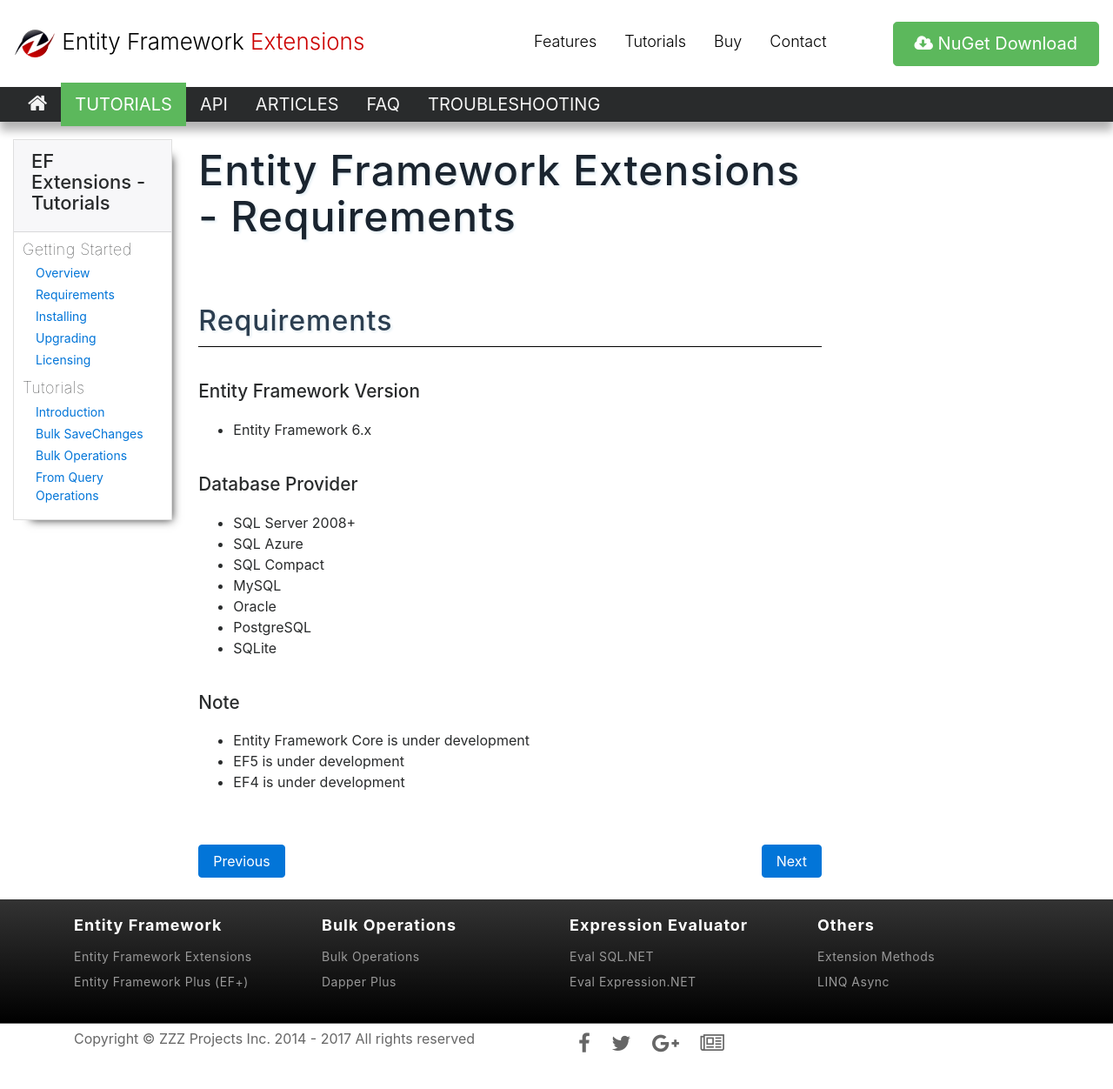
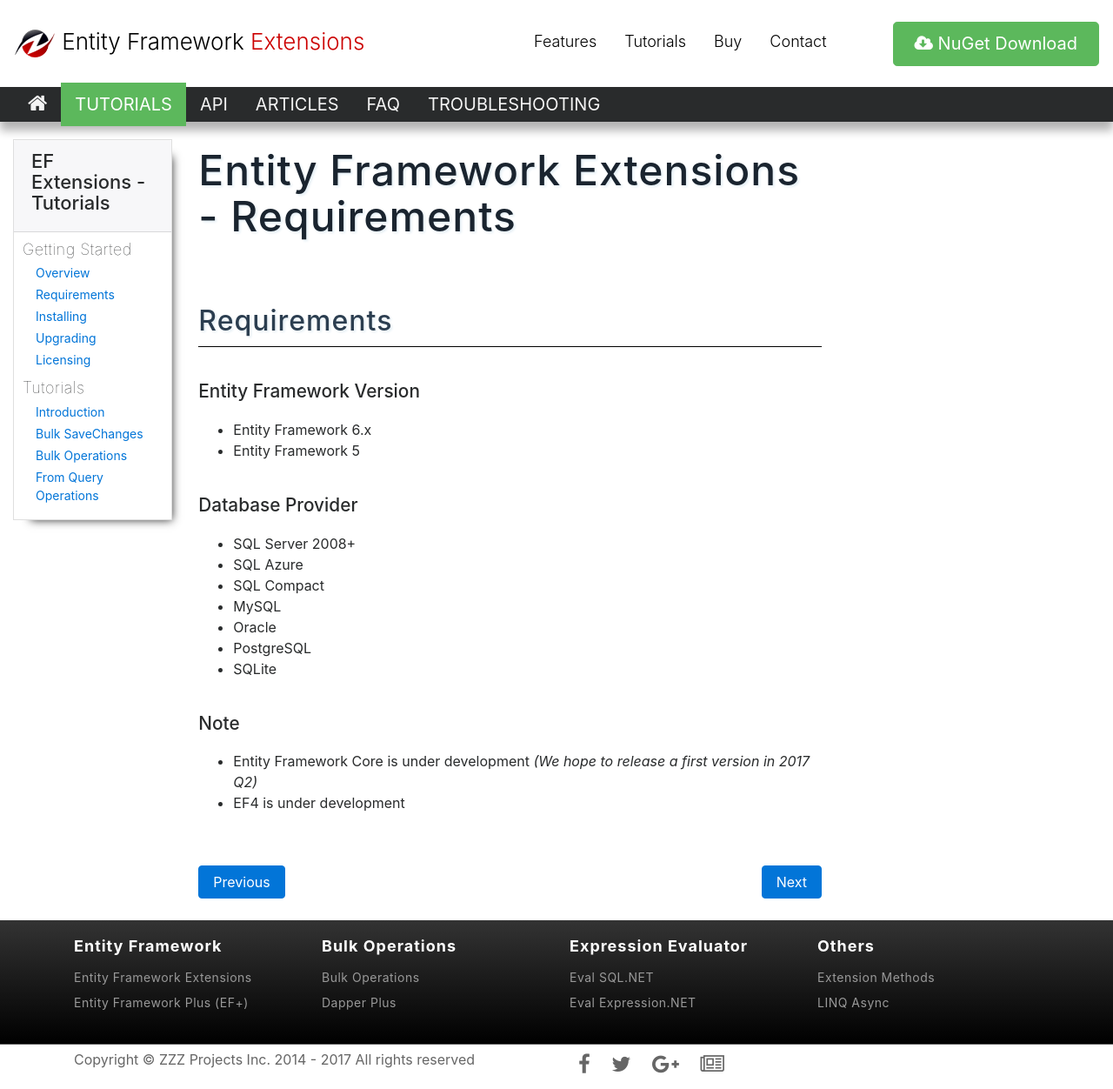
Before and after one commit to zzzprojects/EntityFramework-Extensions, a Jekyll site: the page built from docs/pages/tutorials/requirements.md, in a window 1280 px wide and 1252 px high. Shown: the whole window at 87% size. Built offline with Jekyll 4.4.1, drawn with Linux system fonts in a browser that asks for light colours; nearby versions of some CDN libraries.

Commit message:
Update requirements.md

```diff
--- a/docs/pages/tutorials/requirements.md
+++ b/docs/pages/tutorials/requirements.md
@@ -10,6 +10,7 @@ permalink: requirements
 
 ### Entity Framework Version
 - Entity Framework 6.x
+- Entity Framework 5
 
 ### Database Provider
 - SQL Server 2008+
@@ -21,6 +22,5 @@ permalink: requirements
 - SQLite
 
 ### Note
-- Entity Framework Core is under development
-- EF5 is under development
+- Entity Framework Core is under development _(We hope to release a first version in 2017 Q2)_
 - EF4 is under development
```
